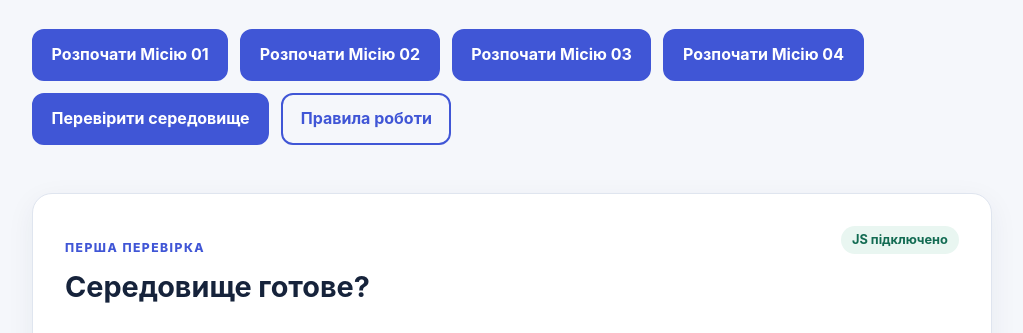
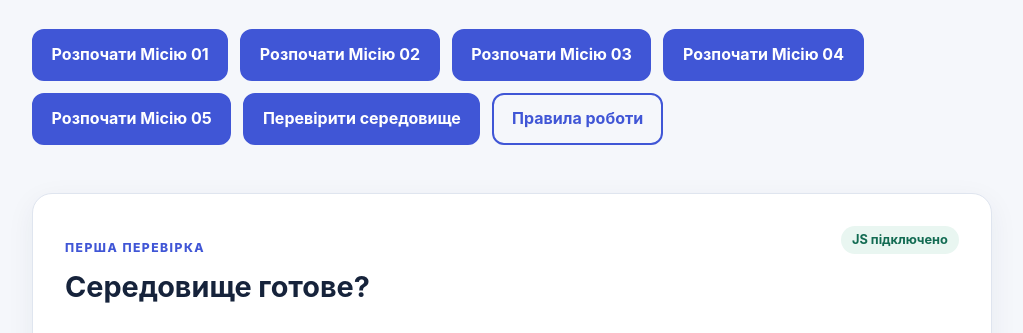
Before and after one commit to RybakOlha/ai-code-challenge-starter, a plain HTML site: page index.html in a window 1280 px wide. Shown: the part 442-775 px from the top of the page, without its empty margins (128-1151 px from the left). Drawn offline with Linux system fonts and the light colour scheme.

Commit message:
Add link to start Mission 05

```diff
--- a/index.html
+++ b/index.html
@@ -34,6 +34,9 @@
         <a class="button" href="./mission-04/index.html">
             Розпочати Місію 04
         </a>
+        <a class="button" href="./mission-05/index.html">
+            Розпочати Місію 05
+        </a>
         <a class="button" href="#workspace">Перевірити середовище</a>
         <a class="button button-secondary" href="#rules">Правила роботи</a>
       </div>
```
